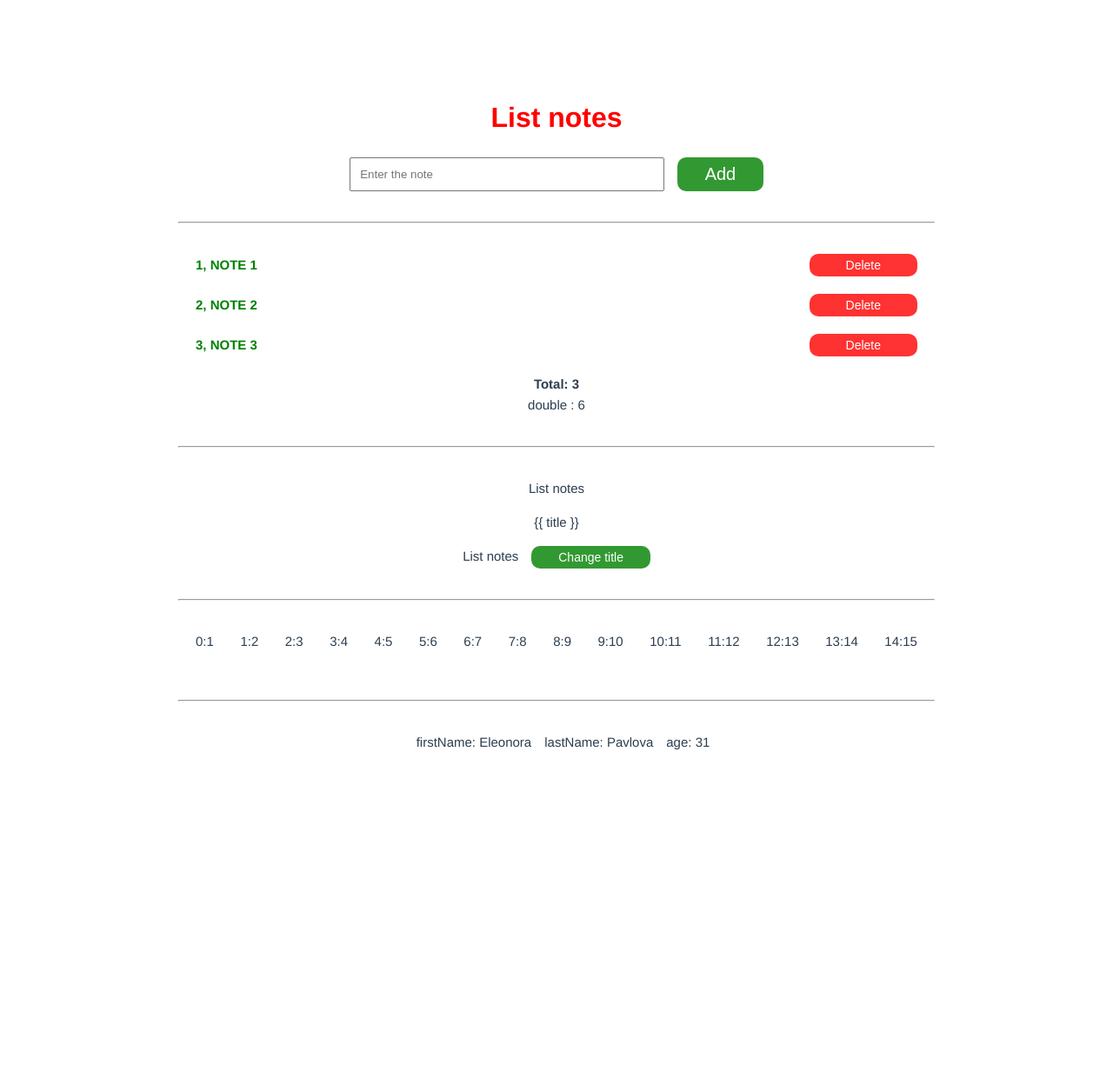
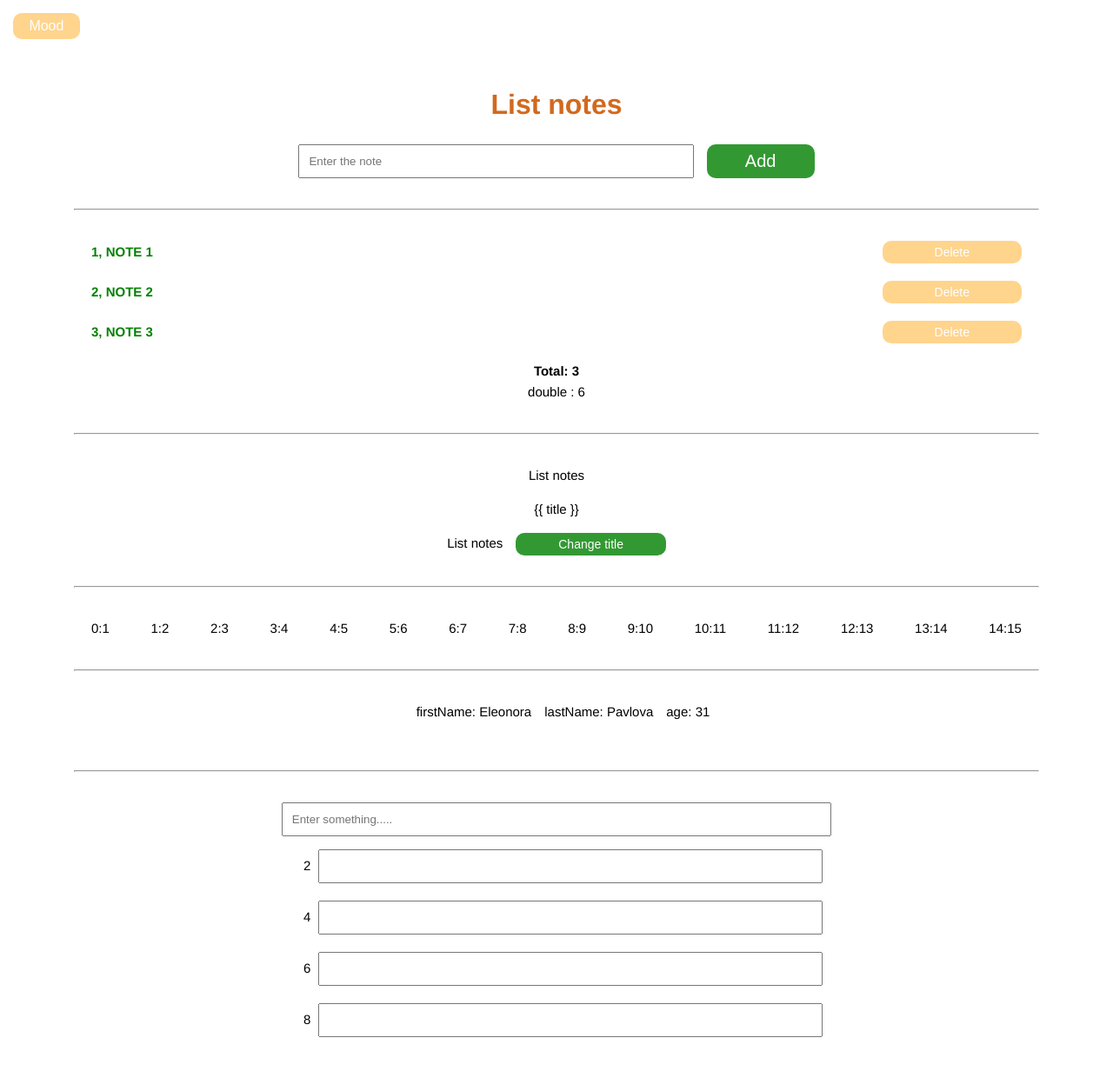
Before and after one commit to EleonoraPavlova/TestTask, a Vue app: page / in a window 1280 px wide. Shown: the top 1232 px of the page at 87% size. Before the commit the page ends 996 px from the top, so only its background shows below. Built offline with nearby package versions, Linux system fonts and the light colour scheme.

Commit message:
add switch theme

```diff
--- a/src/App.vue
+++ b/src/App.vue
@@ -1,15 +1,36 @@
 <template>
-	<div class="div">
+	<div :class="theme === 'light' ? 'light-theme' : 'dark-theme'">
+		<div class="flex">
+			<Buttons
+				class="button margin-t"
+				color="warning"
+				size="extra-small"
+				@click="changeTheme()"
+				>Mood</Buttons
+			>
+		</div>
 		<Components />
 	</div>
 </template>
 
 <script>
 import Components from "./components/Components.vue";
+import Buttons from "./components/Buttons.vue";
 export default {
 	name: "App",
 	components: {
 		Components,
+		Buttons,
+	},
+	data() {
+		return {
+			theme: "light",
+		};
+	},
+	methods: {
+		changeTheme() {
+			this.theme = this.theme === "dark" ? "light" : "dark";
+		},
 	},
 };
 </script>
--- a/src/assets/base.css
+++ b/src/assets/base.css
@@ -8,6 +8,7 @@
 }
 
 #app {
+    --primary-color: white;
     font-family: Helvetica, Arial, sans-serif;
     -webkit-font-smoothing: antialiased;
     -moz-osx-font-smoothing: grayscale;
@@ -16,12 +17,10 @@
     max-width: 100%;
     font-weight: normal;
     overflow-x: hidden;
-    margin: 60px 120px;
+
 }
 
 body {
-    color: var(--color-text);
-    background: var(--color-background);
     transition: color 0.5s, background-color 0.5s;
     line-height: 1.6;
     font-family: Inter, -apple-system, "Segoe UI", Roboto, Oxygen, Ubuntu, Cantarell, "Fira Sans", "Droid Sans",
@@ -58,6 +57,9 @@ li {
 .margin-l {
     margin-left: 15px;
 }
+.margin-t {
+    margin-top: 15px;
+}
 
 .pagb {
     padding-bottom: 20px;
@@ -91,5 +93,15 @@ li {
 }
 .green {
     color: green;
+}
+
+.light-theme {
     background-color: white;
+    color: black;
 }
+
+.dark-theme {
+    background-color: rgb(89, 84, 84, 0.2);
+    color: white;
+
+}
--- /dev/null
+++ b/src/components/ArrayNumbers.vue
@@ -0,0 +1,20 @@
+<template>
+	<ul class="flex-row container__ul">
+		<li
+			v-for="(item, index) in 15"
+			:key="item"
+			class="flex-between container__item"
+		>
+			<strong>{{ index }}:</strong>{{ item }}
+		</li>
+	</ul>
+</template>
+
+<script>
+export default {
+	name: "ArrayNumbers",
+};
+</script>
+
+<style>
+</style>
--- a/src/components/Buttons.vue
+++ b/src/components/Buttons.vue
@@ -38,6 +38,12 @@ export default {
 		padding: 4px 8px;
 		height: 26px;
 	}
+	&.extra-small {
+		font-size: 16px;
+		padding: 4px 9px;
+		width: 6%;
+		height: 30px;
+	}
 	&.small {
 		font-size: 14px;
 		padding: 3px 6px;
@@ -58,6 +64,7 @@ export default {
 	}
 	&.warning {
 		background-color: #ffb841;
+		opacity: 0.6;
 		color: #fff;
 	}
 	&:hover {
--- a/src/components/Components.vue
+++ b/src/components/Components.vue
@@ -1,26 +1,17 @@
 <template>
 	<div class="container">
 		<div class="container-box">
-			<h1
-				class="bold pagb"
-				:style="{
-					color: inputValue.length < 5 ? 'red' : 'green',
-					fontSize: inputValue.length < 10 ? '2rem' : '1.5rem',
-				}"
-			>
-				{{ title }}
-			</h1>
+			<H1Title
+				:color="inputValue.length < 5 ? 'chocolate' : 'green'"
+				:font-size="inputValue.length < 5 ? '2rem' : '1.5rem'"
+			/>
 			<div class="flex-center">
 				<div class="container__main">
-					<input
+					<Input
 						v-model="inputValue"
-						type="text"
-						class="container__main_input"
 						:placeholder="placeholderString"
 						@keypress.enter="addNewNote"
 					/>
-					<!--:placeholder="placeholderString" - bind забаиндили динамич значение
-					@input="inputChangeHandler" вызываем слушатель события, функцию -->
 					<Buttons color="primary" @click="addNewNote">Add</Buttons>
 				</div>
 			</div>
@@ -44,7 +35,7 @@
 					<Buttons
 						class="button"
 						size="small"
-						color="danger"
+						color="warning"
 						@click="deleteNote(index)"
 						>Delete</Buttons
 					>
@@ -55,6 +46,7 @@
 					double : {{ doubleCount }}
 				</li>
 			</ul>
+			<div v-if="notes.length === 0">No notes, add first note please</div>
 			<hr class="container__hr" />
 			<h4 v-once class="margin">{{ title }}</h4>
 			<h4 v-pre class="margin">{{ title }}</h4>
@@ -64,21 +56,12 @@
 					class="button"
 					size="small"
 					color="primary"
-					@click="title = 'I is another title'"
+					@click="title = 'I am another title'"
 					>Change title
 				</Buttons>
 			</div>
-			<div v-if="notes.length === 0">No notes, add first note please</div>
 			<hr class="container__hr" />
-			<ul class="flex-row container__ul">
-				<li
-					v-for="(item, index) in 15"
-					:key="item"
-					class="flex-between container__item"
-				>
-					<strong>{{ index }}:</strong>{{ item }}
-				</li>
-			</ul>
+			<ArrayNumbers />
 			<hr class="container__hr" />
 			<ul class="flex-center container__ul">
 				<!-- v-for="value in person" итерация по обьектам -->
@@ -91,35 +74,71 @@
 					<strong> {{ value }}</strong>
 				</li>
 			</ul>
+			<hr class="container__hr" />
+			<div class="margin">
+				<Input
+					ref="myInput"
+					:placeholder="placeholderString1"
+					@keyup.enter="addNumber($event)"
+				/>
+			</div>
+			<ul class="container__ul">
+				<!-- v-for="value in person" итерация по обьектам -->
+				<li
+					v-for="(number, index) in evenNumbers"
+					:key="number"
+					class="margin-l container__item"
+					@click="deleteNumber(index), log(item)"
+				>
+					<strong> {{ number }}</strong
+					>&nbsp;
+					<Input @click.stop />
+				</li>
+			</ul>
+			<div v-show="numbers.length === 0">
+				Oops........ You deleted all numbers
+			</div>
 		</div>
 	</div>
 </template>
 
 <script>
 import Buttons from "./Buttons.vue";
+import Input from "./Input.vue";
+import H1Title from "./H1Title.vue";
+import ArrayNumbers from "./ArrayNumbers.vue";
 export default {
 	name: "Components",
 	components: {
 		Buttons,
+		Input,
+		H1Title,
+		ArrayNumbers,
 	},
 	data() {
 		//данные, которые есть в нашем приложении
 		return {
+			inputValue: "",
 			placeholderString: "Enter the note",
+			placeholderString1: "Enter something.....",
 			title: "List notes",
-			inputValue: "",
 			notes: ["note 1", "note 2", "note 3"],
 			person: {
 				firstName: "Eleonora",
 				lastName: "Pavlova",
 				age: 31,
 			},
+			numbers: [1, 2, 3, 4, 5, 6, 7, 8, 9],
 		};
 	},
 	computed: {
 		doubleCount() {
 			console.log("doubleCount");
 			return this.notes.length * 2;
+		},
+		// выводим только четные
+		evenNumbers() {
+			return this.numbers.filter((i) => i % 2 === 0);
 		},
 	},
 	watch: {
@@ -143,6 +162,12 @@ export default {
 		toUpperCase(item) {
 			return item.toUpperCase();
 		},
+		addNumber(event) {
+			//вообще это если доступ нужен к html, не к компоненте
+			this.numbers.unshift(this.$refs.myInput.value);
+			this.$refs.myInput.value = "";
+			console.log(event.key);
+		},
 		// inputKeyPress(event) {
 		// 	//функц, чтобы узнать какая кнопка была нажата пользователем
 		// 	console.log(event.key);
@@ -152,6 +177,17 @@ export default {
 		// },
 		deleteNote(index) {
 			this.notes.splice(index, 1);
+		},
+		deleteNumber(index) {
+			this.numbers.splice(index, 1);
+			// this.inputValue = "";
+		},
+		// чтобы не было удаление по клику от родителя или пишем на элемент @click.stop
+		stopPropagation(event) {
+			event.stopPropagation();
+		},
+		log(item) {
+			console.log("Log item:", item);
 		},
 	},
 };
--- /dev/null
+++ b/src/components/H1Title.vue
@@ -0,0 +1,37 @@
+<template>
+	<h1 class="bold pagb" :style="changeStyle">
+		{{ title }}
+	</h1>
+</template>
+
+<script>
+export default {
+	name: "H1Title",
+	props: {
+		title: {
+			type: String,
+			default: "List notes",
+		},
+		color: {
+			type: String,
+			default: "red",
+		},
+		fontSize: {
+			type: String,
+			default: "2rem",
+		},
+	},
+
+	computed: {
+		changeStyle() {
+			return {
+				color: this.color,
+				fontSize: this.fontSize,
+			};
+		},
+	},
+};
+</script>
+
+<style>
+</style>
--- /dev/null
+++ b/src/components/Input.vue
@@ -0,0 +1,30 @@
+.<template>
+	<input
+		:value="modelValue"
+		class="container__main_input"
+		type="text"
+		@input="updateInput"
+	/>
+	<!--:placeholder="placeholderString" - bind забаиндили динамич значение
+	@input="inputChangeHandler" вызываем слушатель события, функцию -->
+</template>
+<script>
+export default {
+	name: "Input",
+	props: {
+		modelValue: {
+			type: String,
+			default: "",
+		},
+	},
+	emits: ["update:modelValue"],
+	methods: {
+		updateInput(event) {
+			this.$emit("update:modelValue", event.target.value);
+		},
+	},
+};
+</script>
+
+<style scoped>
+</style>
```
